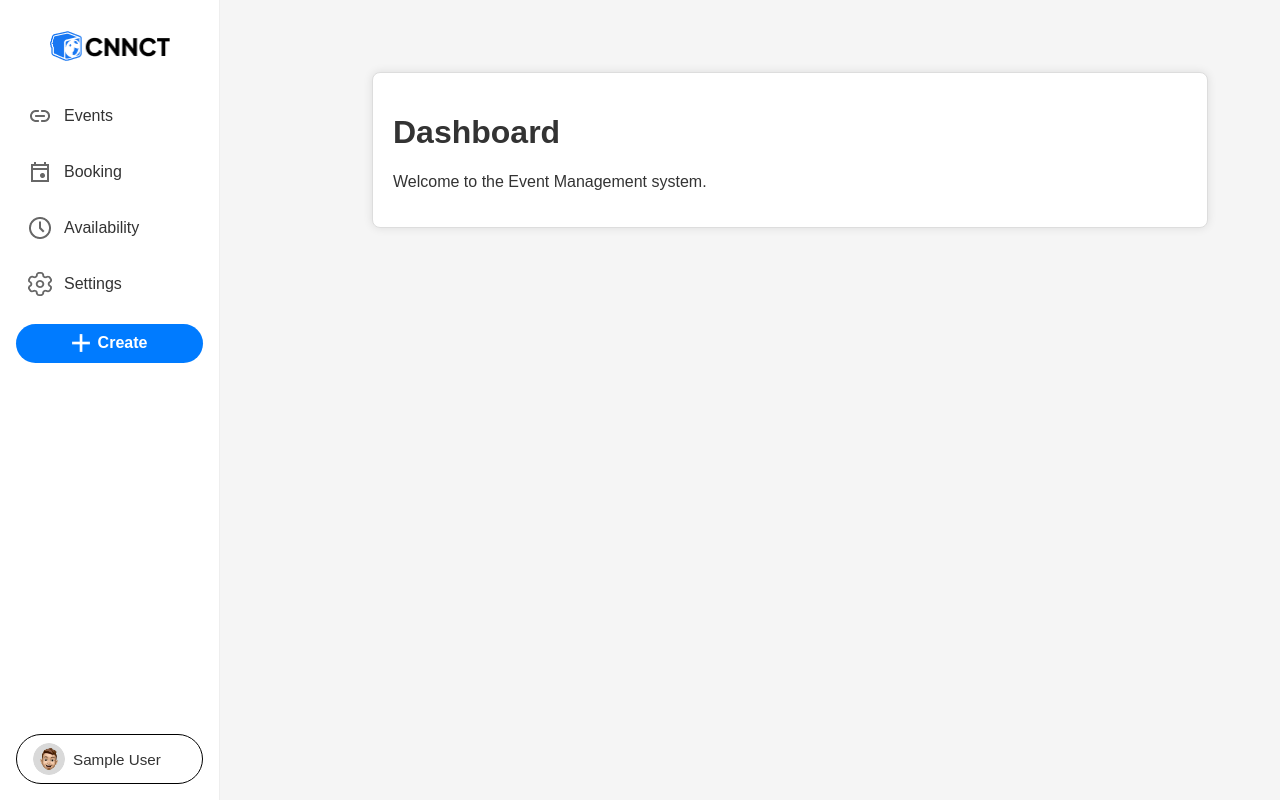
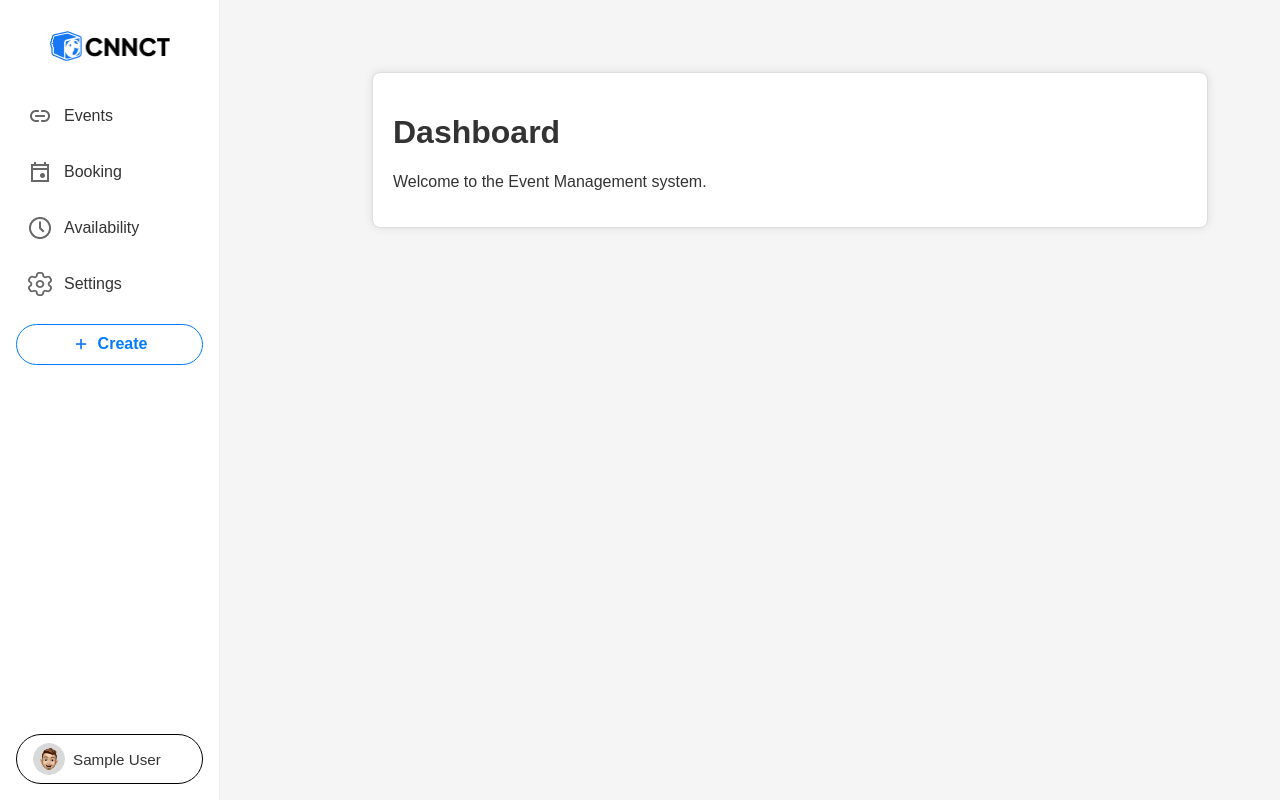
Before and after one commit to Piyush-Puthenpurakkal/event-management-frontend, a React (Create React App) app: page /dashboard in a window 1280 px wide. Built offline with nearby package versions, Linux system fonts and the light colour scheme; sample sign-in values are in the browser's storage.

Commit message:
Sidebar create button effects changed/added

```diff
--- a/src/components/Sidebar.js
+++ b/src/components/Sidebar.js
@@ -14,6 +14,7 @@ import settingsIcon from "../assets/sidebar/settings.png";
 import settingsIconActive from "../assets/sidebar/settings-active.png";
 import userAvatar from "../assets/userAvatar.png";
 import plusIcon from "../assets/sidebar/plus.png";
+import plusIconActive from "../assets/sidebar/plus-active.png";
 import logoutPopIcon from "../assets/sidebar/logout-pop.png";
 
 const Sidebar = () => {
@@ -23,6 +24,7 @@ const Sidebar = () => {
   const [isMobile, setIsMobile] = useState(window.innerWidth < 768);
   const [showMobileHeader, setShowMobileHeader] = useState(true);
   const [showMobileNav, setShowMobileNav] = useState(true);
+  const [createBtnHovered, setCreateBtnHovered] = useState(false);
   const userSectionRef = useRef(null);
 
   useEffect(() => {
@@ -64,10 +66,8 @@ const Sidebar = () => {
 
   const handleLogout = (e) => {
     e.stopPropagation();
-
     logout();
     setShowLogout(false);
-
     setTimeout(() => {
       console.log("Navigating to home...");
       navigate("/", { replace: true });
@@ -169,10 +169,23 @@ const Sidebar = () => {
             )}
           </NavLink>
         </nav>
-        <button className="create-btn" onClick={() => navigate("/add-event")}>
-          <img src={plusIcon} alt="+" className="plus-icon" />
-          <span>Create</span>
-        </button>
+        <NavLink
+          to="/add-event"
+          className={({ isActive }) => `create-btn ${isActive ? "active" : ""}`}
+          onMouseEnter={() => setCreateBtnHovered(true)}
+          onMouseLeave={() => setCreateBtnHovered(false)}
+        >
+          {({ isActive }) => (
+            <>
+              <img
+                src={isActive || createBtnHovered ? plusIcon : plusIconActive}
+                alt="+"
+                className="plus-icon"
+              />
+              <span>Create</span>
+            </>
+          )}
+        </NavLink>
         <div
           className="sidebar-user"
           ref={userSectionRef}
--- a/src/styles/sidebar.css
+++ b/src/styles/sidebar.css
@@ -83,6 +83,7 @@
     object-fit: contain;
 }
 
+/* Updated Create Button Styles */
 .create-btn {
     display: flex;
     align-items: center;
@@ -92,17 +93,25 @@
     margin: 1rem auto;
     padding: 0.65rem 1rem;
     border-radius: 9999px;
-    border: none;
-    background-color: #007bff;
-    color: #fff;
+    border: 1px solid #007bff;
+    background-color: transparent;
+    color: #007bff;
     font-size: 1rem;
     font-weight: bold;
     cursor: pointer;
-    transition: background-color 0.2s;
+    text-decoration: none;
+    transition: background-color 0.2s, color 0.2s;
 }
 
 .create-btn:hover {
     background-color: #0056b3;
+    color: #fff;
+}
+
+.create-btn.active {
+    background-color: #007bff;
+    color: #fff;
+    border: none;
 }
 
 .plus-icon {
@@ -166,6 +175,7 @@
     object-fit: contain;
 }
 
+/* Mobile Styles */
 @media (max-width: 768px) {
     .sidebar-desktop {
         display: none;
```
Also changed, not shown: src/assets/sidebar/plus-active.png (added).
